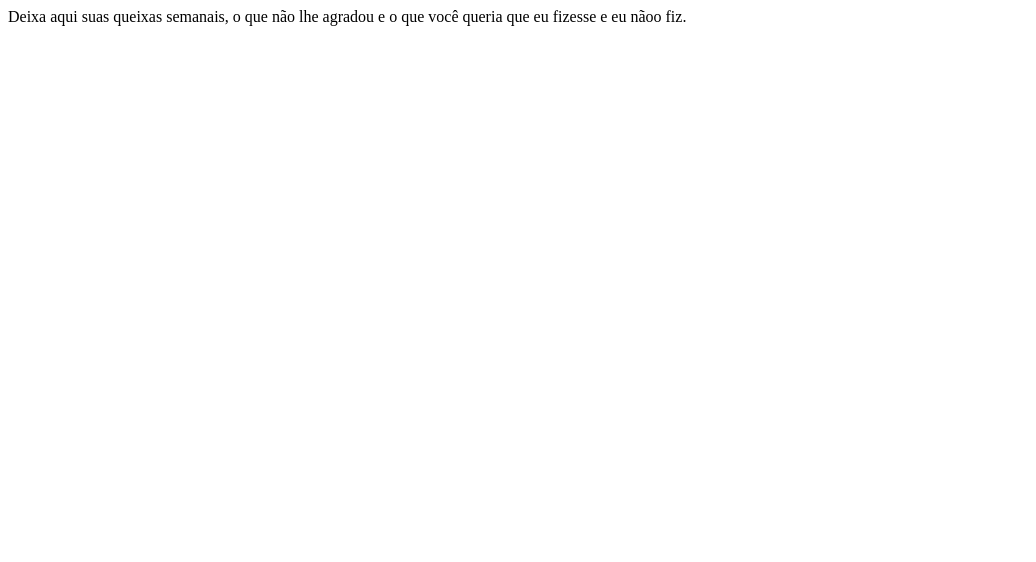
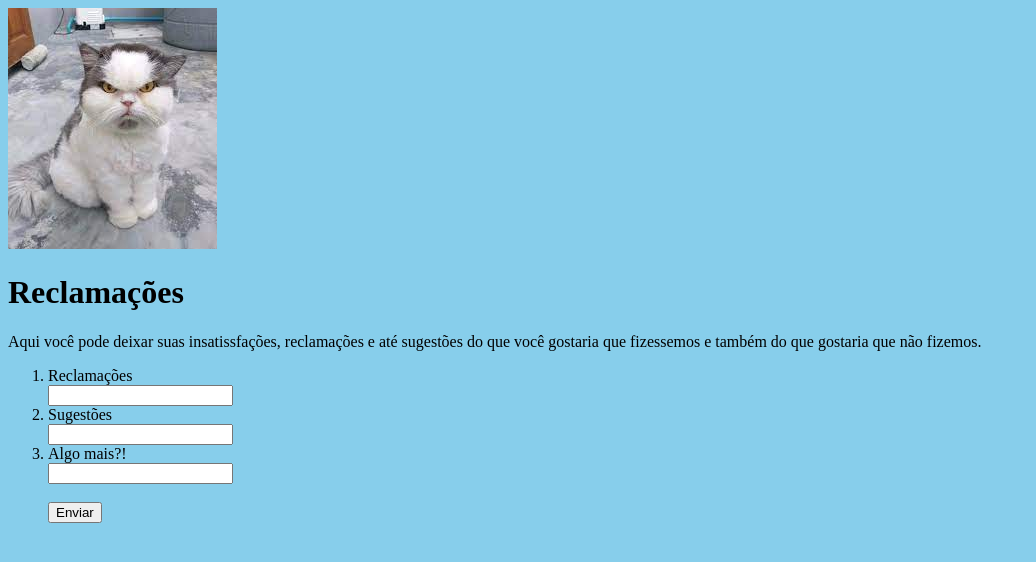
Before and after one commit to Spartacus-28/CATnm, a plain HTML site: page reclamacoes.html in a window 1280 px wide. Shown: the whole page, without its empty margins (0-1036 px from the left). Drawn offline with Linux system fonts and the light colour scheme.

Commit message:
Add files via upload

```diff
--- /dev/null
+++ b/reclamacoes.css
@@ -0,0 +1,4 @@
+body{
+    color:black;
+    background-color:skyblue;
+}
--- a/reclamacoes.html
+++ b/reclamacoes.html
@@ -1 +1,25 @@
-Deixa aqui suas queixas semanais, o que não lhe agradou e o que você queria que eu fizesse e eu nãoo fiz.
+<!DOCTYPE html>
+<html lang="en">
+<head>
+    <meta charset="UTF-8">
+    <meta name="viewport" content="width=device-width, initial-scale=1.0">
+    <title>Reclamações</title>
+    <link rel="stylesheet" href="reclamacoes.css">
+</head>
+<body>
+    <img src="./img/reclamacoes.jpeg"></img>
+    <h1>Reclamações</h1>
+    <p>Aqui você pode deixar suas insatissfações, reclamações e até sugestões do que você gostaria que fizessemos e também do que gostaria que não fizemos.</p>
+    <form>
+        <ol>
+            <li>Reclamações</li>
+            <input type="text">
+            <li>Sugestões</li>
+            <input type="text">
+            <li>Algo mais?!</li>
+            <input type="text"><br><br>
+            <button>Enviar</button>
+        </ol>
+    </form>
+</body>
+</html>
```
Also changed, not shown: cartas.html (deleted, +0 -1 lines), index.html (+3 -3 lines), img/reclamacoes.jpeg (added).
